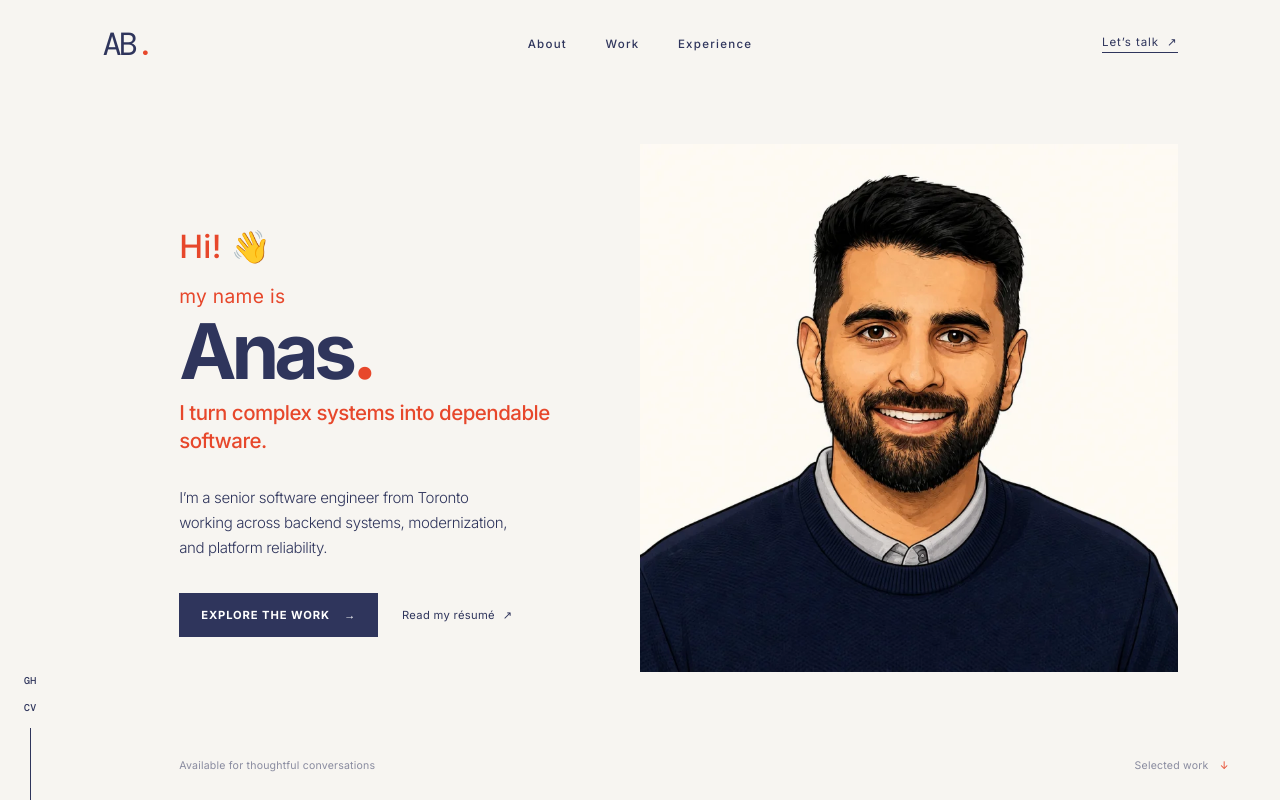
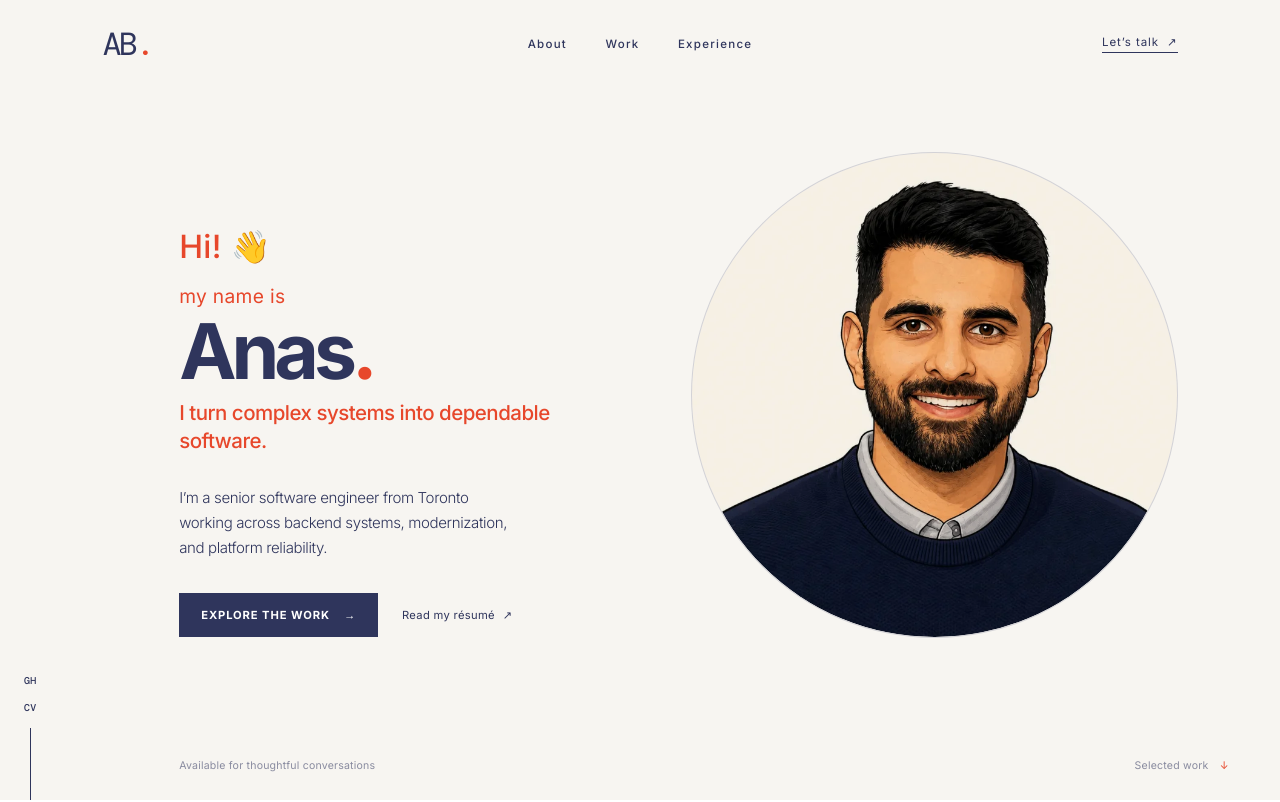
Before and after one commit to anas2ab/portfoliowebsite, a React (Vite) app: page / in a window 1280 px wide. Shown: the top 802 px of the page. Built offline with nearby package versions, Linux system fonts and the light colour scheme; a web font is replaced by a local one.

Commit message:
rounded image

```diff
--- a/src/styles.css
+++ b/src/styles.css
@@ -1272,3 +1272,28 @@ body { background: var(--surface); color: var(--ink); font-family: var(--sans);
   .housefax-top { grid-template-columns: 1fr auto; }
   .case-links { gap: 20px; }
 }
+
+.hero-portrait {
+  top: 19vh;
+  width: min(38vw, 610px);
+  height: auto;
+  aspect-ratio: 1;
+  border: 1px solid rgba(47, 53, 92, .18);
+  border-radius: 50%;
+  background: #f7f5f1;
+  overflow: hidden;
+}
+.hero-portrait img {
+  border-radius: 50%;
+  object-position: 50% 47%;
+}
+
+@media (max-width: 900px) {
+  .hero-portrait {
+    top: 22vh;
+    right: 3vw;
+    width: 43vw;
+    height: auto;
+    opacity: .5;
+  }
+}
```
